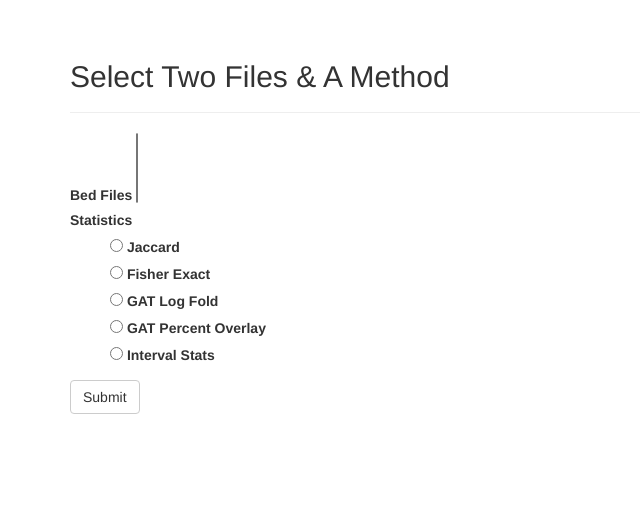
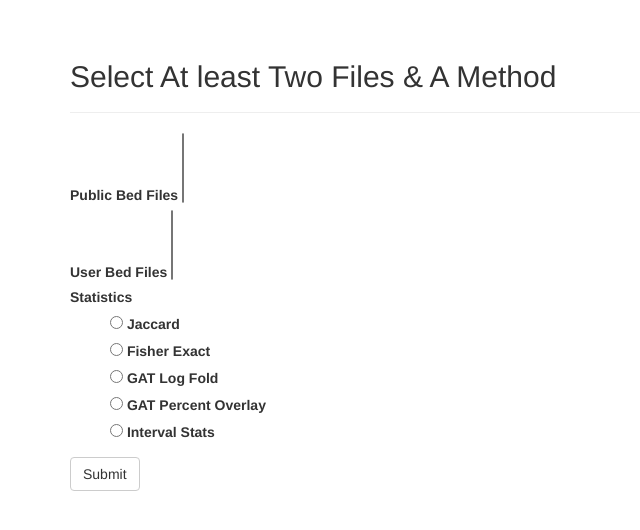
Before and after one commit to MediciPrime/lcdb_website, a Flask app: page /heatmap/ in a window 1280 px wide. Shown: the part 52-582 px from the top of the page, without its empty margins (0-640 px from the left). Run offline with Flask 2, Linux system fonts and the light colour scheme; data that the repository does not hold is empty; some libraries are stand-ins or nearby versions.

Commit message:
working user and public heatmap

```diff
--- a/app/auth/views.py
+++ b/app/auth/views.py
@@ -70,7 +70,7 @@ def confirm(token):
 @login_required
 def resend_confirmation():
     token = current_user.generate_confirmation_token()
-    send_email('auth/email/confirm',
-               'Confirm Your Account', user, token=token)
+    send_email(current_user.email, 'Confirm Your Account',
+               'auth/email/confirm', user=current_user, token=token)
     flash('A new confirmation email has been sent to you by email.')
     return redirect(url_for('home.base'))
--- a/app/heatmap/forms.py
+++ b/app/heatmap/forms.py
@@ -10,7 +10,11 @@ class MultiCheckboxField(SelectMultipleField):
 
 class SelectFiles(Form):
 
-    files = SelectMultipleField(u'Bed Files', coerce=str)  # print out checkbox values
+    # display public files
+    pfiles = SelectMultipleField(u'Public Bed Files', coerce=str)  # print out checkbox values
+
+    # display user specific files
+    ufiles = SelectMultipleField(u'User Bed Files', coerce=str)
 
     # print out radio values
     list_stat = ['Jaccard', 'Fisher Exact', 'GAT Log Fold', 'GAT Percent Overlay', 'Interval Stats']
--- a/app/heatmap/views.py
+++ b/app/heatmap/views.py
@@ -1,5 +1,6 @@
 from flask import render_template, redirect, url_for, request, session
 from flask.json import dumps
+from flask.ext.login import current_user
 from . import heatmap
 from .forms import SelectFiles
 from ..models import Bed
@@ -13,17 +14,23 @@ def base():
     select_files = SelectFiles()
 
     # order the selection process to display only desired files
-    select_files.files.choices = [(f.file_location, f.label)
-                                  for f in Bed.query.order_by('label')]
+    select_files.pfiles.choices = [(f.file_location, f.label)
+                                   for f in Bed.query.filter_by(user='public')]
+
+    # display user data if logged in and confirmed
+    if current_user.is_authenticated \
+       and current_user.confirmed:
+        select_files.ufiles.choices = [(f.file_location, f.label)
+                                      for f in Bed.query.filter_by(user=getattr(current_user, "username"))]
 
     # process that occurs after file is selected and form is submitted
     if select_files.validate_on_submit():
-        session['files_selected'] = select_files.files.data
+        session['files_selected'] = select_files.pfiles.data + select_files.ufiles.data
         session['stat_method'] = select_files.methods.data
 
         # create 'colocalization_output' object
         colocalization_output = Heatmap(
-            select_files.files.data, select_files.methods.data)
+            session['files_selected'], select_files.methods.data)
 
         # determine_method selected by user and generate answer
         output = colocalization_output.determine_method()
--- a/app/templates/heatmap/index.html
+++ b/app/templates/heatmap/index.html
@@ -5,17 +5,21 @@
 
 {% block page_content %}
 <div class="page-header">
-    <h2>Select Two Files & A Method</h2>
+    <h2>Select At least Two Files & A Method</h2>
 </div>
-
 
 <form class="form form-horizontal"  method="POST" role="form">
   {{ form.hidden_tag() }}
   {{ wtf.form_errors(form, hiddens="only") }}
 
   <div>
-    {{ form.files.label }}
-    {{ form.files(style="list-style: none;") }}
+    {{ form.pfiles.label }}
+    {{ form.pfiles(style="list-style: none;") }}
+  </div>
+
+  <div>
+    {{ form.ufiles.label }}
+    {{ form.ufiles(style="list-style: none;") }}
   </div>
 
   <div>
--- a/app/templates/heatmap/success.html
+++ b/app/templates/heatmap/success.html
@@ -16,11 +16,12 @@ onload='createCooccurance({{ heatmapData }})'
 
 <div class="page-header">
   <h1>Heatmap</h1>
-  <p>
+<!--  <p>
     Did you select:
     {% for item in session.pop('files_selected', []) %}
     {{ item }}
-    {% endfor %}
+     {% endfor %}
+-->
   </p>
 
 </div>
--- a/update.yaml
+++ b/update.yaml
@@ -7,7 +7,7 @@
   dirloc: /home/behram/Desktop/data/chip-seq/h3k4me3/
 
 -
-  user: ezequiel
+  user: Behram
   organism: D. melanogaster
   technique: ChIP-seq
   dirloc: /home/behram/Desktop/beds/
```
